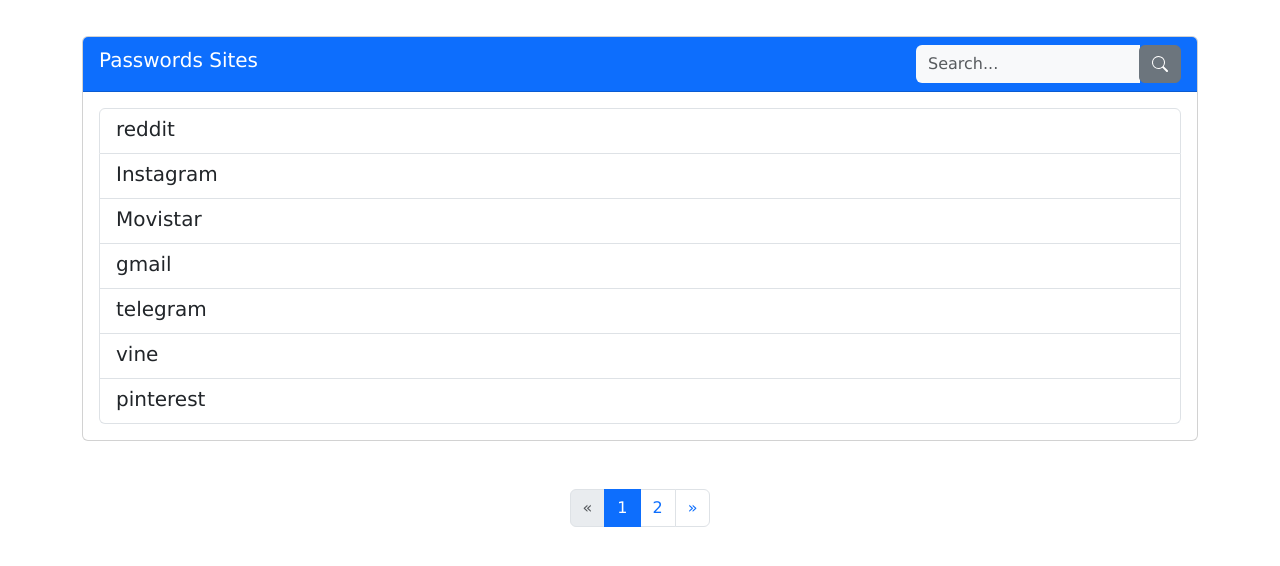
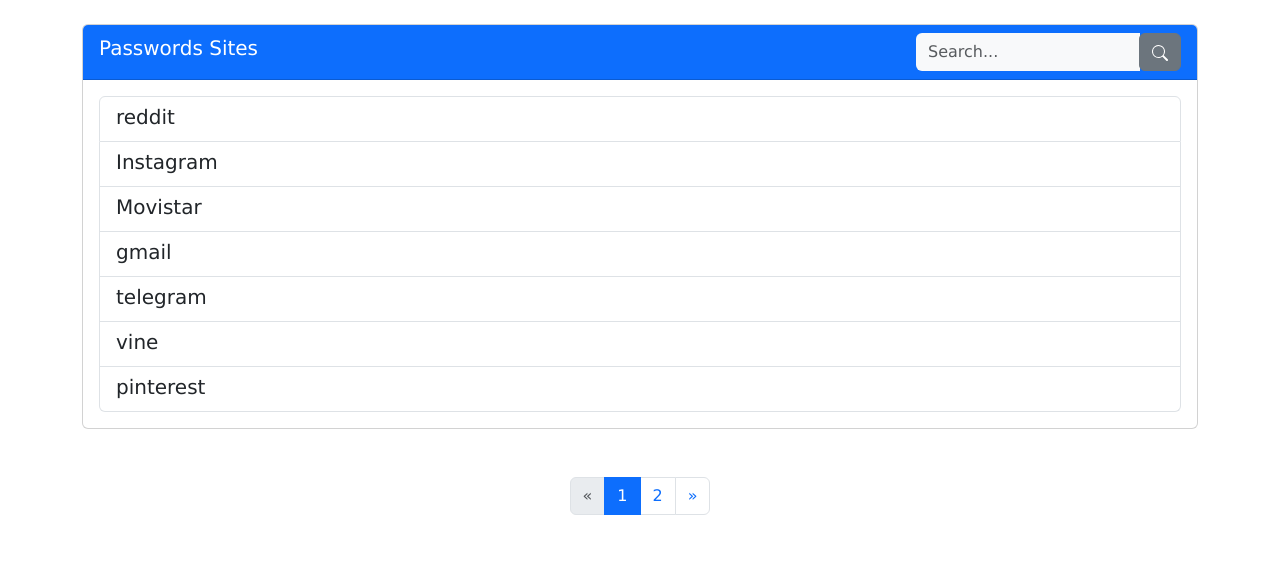
Before and after one commit to al3xHub/Password_Manager, a Django app: page /home in a window 1280 px wide. Shown: the part 76-642 px from the top of the page. Run offline with Django 3.2, Linux system fonts and the light colour scheme; a user stored in the database is signed in; data comes from the database, SQL or seed files in the repository; both versions use the stored data as it was after the commit.

Commit message:
margen en home

```diff
--- a/PasswordManagerWeb/core/templates/core/home.html
+++ b/PasswordManagerWeb/core/templates/core/home.html
@@ -6,7 +6,7 @@
 {% if sites %}
 
 <div class="container my-5">
-    <div class="card" style="margin-top: 10%;">
+    <div class="card" style="margin-top: 100px;">
         <div class="card-header bg-primary text-white d-flex justify-content-between align-items-center">
             <div>
                 <h5 class="card-title">Passwords Sites</h5>
```
Also changed, not shown: PasswordManagerWeb/db.sqlite3.
